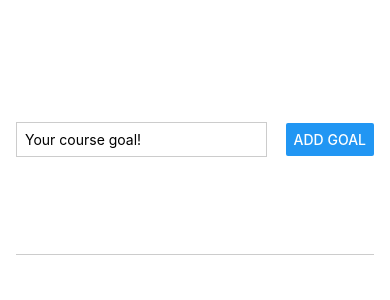
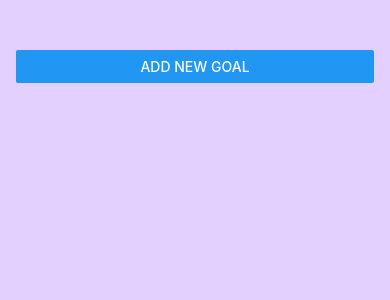
Before and after one commit to Alex90Jennings/rnproject, a React Native app: screen / in a window 390 px wide. Shown: the top 300 px of the page. Built offline with nearby package versions, Linux system fonts and the light colour scheme.

Commit message:
pre styling

```diff
--- a/App.tsx
+++ b/App.tsx
@@ -1,4 +1,4 @@
-import { StyleSheet, View, FlatList } from 'react-native';
+import { StyleSheet, View, FlatList, Button } from 'react-native';
 import { useState } from 'react';
 import { GoalList } from './model'
 import GoalItem from './components/GoalItem';
@@ -6,10 +6,19 @@ import GoalInput from './components/GoalInput';
 
 export default function App() {
   const [goalsList, setGoalsList] = useState<GoalList[]>([])
+  const [modalIsVisible, setModalIsVisible] = useState<boolean>(false)
+
+  function startAddGoalHandler() {
+    setModalIsVisible(true)
+  }
+
+  function endAddGoalHandler() {
+    setModalIsVisible(false)
+  }
 
   function addGoalHandler(enteredGoalText: string) {
     setGoalsList((currentGoalsList) => [...currentGoalsList, {text: enteredGoalText, id: Math.random().toString()}])
-    console.log("goals list: ", goalsList)
+    endAddGoalHandler()
   }
 
   function deleteGoalHandler(id: string) {
@@ -20,7 +29,8 @@ export default function App() {
 
   return (
     <View style={styles.appContainer}>
-      <GoalInput onAddGoal={addGoalHandler} />
+      <Button title='Add New Goal' onPress={startAddGoalHandler}/>
+      <GoalInput visible={modalIsVisible} onAddGoal={addGoalHandler} onCancel={endAddGoalHandler}/>
       <View style={styles.goalsContainer}>
         <FlatList data={goalsList} alwaysBounceVertical={false} renderItem={itemData => {
           return <GoalItem text={itemData.item.text} id={itemData.item.id} onDeleteItem={deleteGoalHandler}/>
@@ -35,12 +45,16 @@ export default function App() {
 
 const styles = StyleSheet.create({
   appContainer: {
-    padding: 50,
+    flex: 1,
+    paddingTop: 50,
     paddingHorizontal: 16,
-    flex: 1
+    backgroundColor: "#e4d0ff"
   },
   goalsContainer: {
     flex: 3
   },
-
+  button: {
+    backgroundColor: '#e4d0ff',
+    color: "#400b73",
+  }
 });
--- a/components/GoalInput.tsx
+++ b/components/GoalInput.tsx
@@ -1,4 +1,4 @@
-import { StyleSheet, TextInput, Button, View } from 'react-native'
+import { StyleSheet, TextInput, Button, View, Modal, Image } from 'react-native'
 import { useState } from 'react'
 import { GoalInputProps } from '../model'
 
@@ -14,30 +14,57 @@ const GoalInput: React.FC<GoalInputProps> = (props) => {
         setEnteredGoalText('')
     }
 
+    function endAddGoalHandler() {
+        props.onCancel()
+      }
+
     return (
+        <Modal visible={props.visible} animationType="slide">
             <View style={styles.inputContainer}>
+                <Image style={styles.image} source={require("../assets/images/zim.jpeg")}/>
                 <TextInput style={styles.textInput} placeholder='Your course goal!' onChangeText={goalInputHandler} value={enteredGoalText}/>
-            <Button title='Add Goal' onPress={addGoalHandler}/>
+                <View style={styles.buttonContainer}>
+                    <View style={styles.button}>
+                        <Button title='Add Goal' onPress={addGoalHandler} color="5e0acc"/>
                     </View>
+                    <View style={styles.button}>
+                        <Button title='Cancel' onPress={endAddGoalHandler} color="f31282"/>
+                    </View>
+                </View>
+            </View>
+        </Modal>
     )
 }
 
 const styles = StyleSheet.create({
     inputContainer: {
         flex: 1,
-        flexDirection: 'row',
-        justifyContent: 'space-between',
+        justifyContent: 'center',
         alignItems: 'center',
-        paddingBottom: 24,
-        borderBottomWidth: 1,
-        borderColor: '#cccccc'
+        padding: 16,
+        backgroundColor: '#400b73'
     },
     textInput: {
         borderWidth: 1,
-        borderColor: '#cccccc',
-        width: '70%',
-        marginRight: 8,
-        padding: 8
+        borderColor: '#e4d0ff',
+        backgroundColor: '#e4d0ff',
+        color: "#400b73",
+        borderRadius: 6,
+        width: '100%',
+        padding: 16
+    },
+    buttonContainer: {
+        flexDirection: 'row',
+        marginTop: 16,
+    },
+    button: {
+        width: '40%',
+        marginHorizontal: 8
+    },
+    image: {
+        width: 100,
+        height: 100,
+        margin: 20
     }
 })
 
--- a/components/GoalItem.tsx
+++ b/components/GoalItem.tsx
@@ -7,7 +7,7 @@ const GoalItem: React.FC<GoalListProps> = (props) => {
     }
 
     return (
-        <Pressable onPress={addDeleteHandler}>
+        <Pressable android_ripple={{color:'#210644'}} onPress={addDeleteHandler}>
             <View style={styles.goalList}>
                 <Text style={styles.goalListItem}>{props.text}</Text>
             </View>
@@ -18,13 +18,13 @@ const GoalItem: React.FC<GoalListProps> = (props) => {
 const styles = StyleSheet.create({
     goalList: {
         margin: 8,
-        padding: 8,
         borderRadius: 6,
         backgroundColor: '#5e0acc',
         color: 'white'
     },
     goalListItem: {
-    color: 'white'
+        padding: 8,
+        color: 'white'
     }
 })
 
--- a/model.ts
+++ b/model.ts
@@ -15,5 +15,7 @@ export interface GoalListProps {
 
 export interface GoalInputProps {
     onAddGoal: Function,
+    onCancel: Function,
+    visible: boolean,
     style?: StyleProp<ViewStyle>
 }
```
Also changed, not shown: assets/images/zim.jpeg (added). Lines whose indentation alone changed are shown as unchanged.
